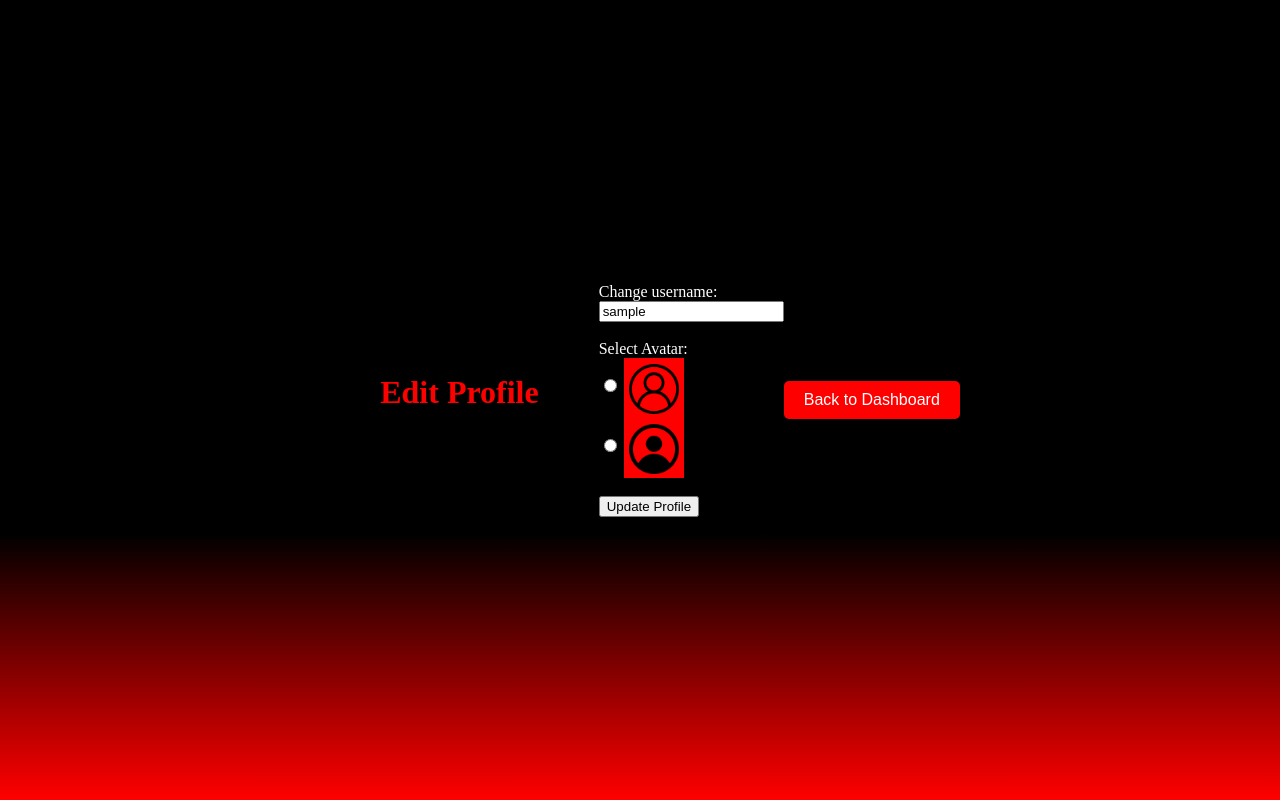
After one commit to JKRAYV/Progress_Tracker_Project, a Flask app: page /edit_profile in a window 1280 px wide. The commit adds this page. Run offline with Flask 3, Linux system fonts and the light colour scheme; the visitor is signed in with stand-in values (Sample User, id 1); a database or web service that is not in the repository returns one stand-in record (values such as "Sample title"); some libraries are stand-ins or nearby versions.

Commit message:
added Edit Profile page, and modified the dashboard page to have a dashboard bar.

```diff
--- a/app.py
+++ b/app.py
@@ -152,6 +152,38 @@ def dashboard():
         error = "Please log in before accessing this data."
         return redirect("/")
 
+@app.route('/edit_profile', methods=["GET", "POST"])
+def edit_profile():
+    if 'username' not in session:
+        return redirect('/')
+
+    # Fetch user data from the database
+    user_data = mongo.db.Users.find_one({"Username": session['username']})
+
+    # If POST request, update the user's profile
+    if request.method == "POST":
+        new_username = request.form.get("username")
+        selected_avatar = request.form.get("avatar")
+
+        # Check if the new username is already taken by another user
+        existing_user = mongo.db.Users.find_one({"Username": new_username})
+        if existing_user and existing_user["Username"] != session['username']:
+            error = "Username already taken. Please choose a different username."
+            avatars = os.listdir('static/profileimages')
+            return render_template('edit_profile.html', user_data=user_data, avatars=avatars, error=error)
+
+        # Update the database with the new username and avatar
+        mongo.db.Users.update_one({"Username": session['username']}, {"$set": {"Username": new_username, "Avatar": selected_avatar}})
+
+        # Update the session username
+        session['username'] = new_username
+
+        return redirect('/dashboard')
+
+    # If GET request, display the edit profile page
+    avatars = os.listdir('static/profileimages')  # List all avatars from the given directory
+    return render_template('edit_profile.html', user_data=user_data, avatars=avatars)
+
 @app.route('/add_show/<show_title>')
 def add_show(show_title):
     if 'username' in session:
--- /dev/null
+++ b/templates/edit_profile.html
@@ -0,0 +1,25 @@
+<!DOCTYPE html>
+<html lang="en">
+<head>
+    <meta charset="UTF-8">
+    <meta name="viewport" content="width=device-width, initial-scale=1.0">
+    <link rel="stylesheet" href="{{ url_for('static', filename='css/styles.css') }}">
+    <title>Edit Profile</title>
+</head>
+<body>
+    <h1>Edit Profile</h1>
+    <form action="/edit_profile" method="POST">
+        <label for="username">Change username:</label><br>
+        <input type="text" id="username" name="username" value="{{ user_data.Username }}" required><br><br>
+        <label for="avatar">Select Avatar:</label><br>
+        {% for image in avatars %}
+            <input type="radio" id="{{ image }}" name="avatar" value="{{ image }}">
+            <label for="{{ image }}"><div style="background-color: red; width: 60px; height: 60px; display: inline-block; vertical-align: middle; line-height: 60px; text-align: center;"><img src="{{ url_for('static', filename='profileimages/' + image) }}" width="50" height="50" style="vertical-align: middle;"></div></label><br>
+        {% endfor %}
+        <br>
+        <input type="submit" value="Update Profile">
+    </form>
+    <br>
+    <a href="/dashboard"><button>Back to Dashboard</button></a>
+</body>
+</html>
--- a/templates/login.html
+++ b/templates/login.html
@@ -8,7 +8,7 @@
             <link rel= "stylesheet" type= "text/css" href= "{{ url_for('static',filename='styles/login.css') }}">
         </head>
         <body>
-            <h1>Login</h1>
+            <h1>TV Tracker</h1>
             {% if error %}
             <p style="color: red;">{{ error }}</p>
             {% endif %}
```
Also changed, not shown: templates/dashboard.html (+11 -4 lines), static/profileimages/user_bright.png (added), static/profileimages/user_dark.png (added), 1 other file.
